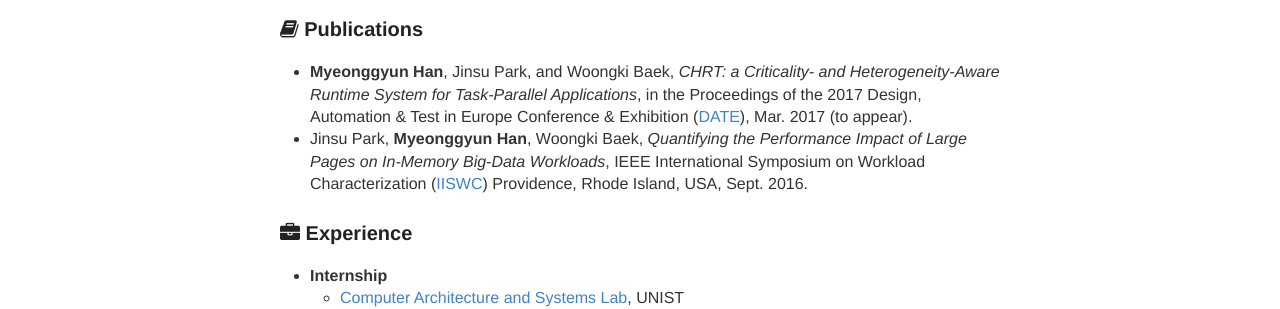
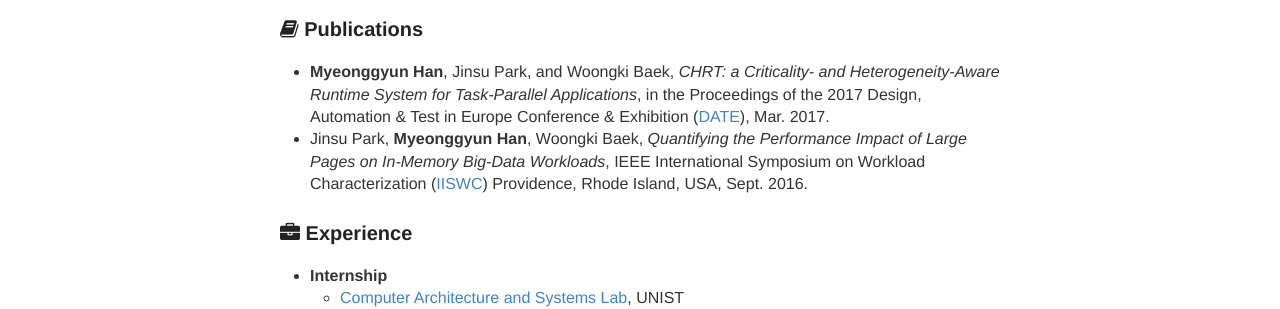
Before and after one commit to myeonggyunhan/myeonggyunhan.github.io, a Jekyll site: the page built from _posts/2017-4-6-Profile.md, in a window 1280 px wide. Shown: the part 614-923 px from the top of the page. Built offline with Jekyll 4.4.1, drawn with Linux system fonts in a browser that asks for light colours; nearby versions of some CDN libraries.

Commit message:
Update DATE'17 CHRT
Remove 'to appear' message

```diff
--- a/_posts/2016-11-14-Profile.md
+++ b/_posts/2017-4-6-Profile.md
@@ -19,7 +19,7 @@
     March 2013 -
 
 ### <i class="fa fa-book"></i> Publications
-  - **Myeonggyun Han**, Jinsu Park, and Woongki Baek, *CHRT: a Criticality- and Heterogeneity-Aware Runtime System for Task-Parallel Applications*, in the Proceedings of the 2017 Design, Automation & Test in Europe Conference & Exhibition ([DATE](https://www.date-conference.com/date17/)), Mar. 2017 (to appear).
+  - **Myeonggyun Han**, Jinsu Park, and Woongki Baek, *CHRT: a Criticality- and Heterogeneity-Aware Runtime System for Task-Parallel Applications*, in the Proceedings of the 2017 Design, Automation & Test in Europe Conference & Exhibition ([DATE](https://www.date-conference.com/date17/)), Mar. 2017.
   - Jinsu Park, **Myeonggyun Han**, Woongki Baek, *Quantifying the Performance Impact of Large Pages on In-Memory Big-Data Workloads*, IEEE International Symposium on Workload Characterization ([IISWC](http://www.iiswc.org/iiswc2016/index.html)) Providence, Rhode Island, USA, Sept. 2016.
 
 ### <i class="fa fa-briefcase"></i> Experience
```
Also changed, not shown: README.md.
